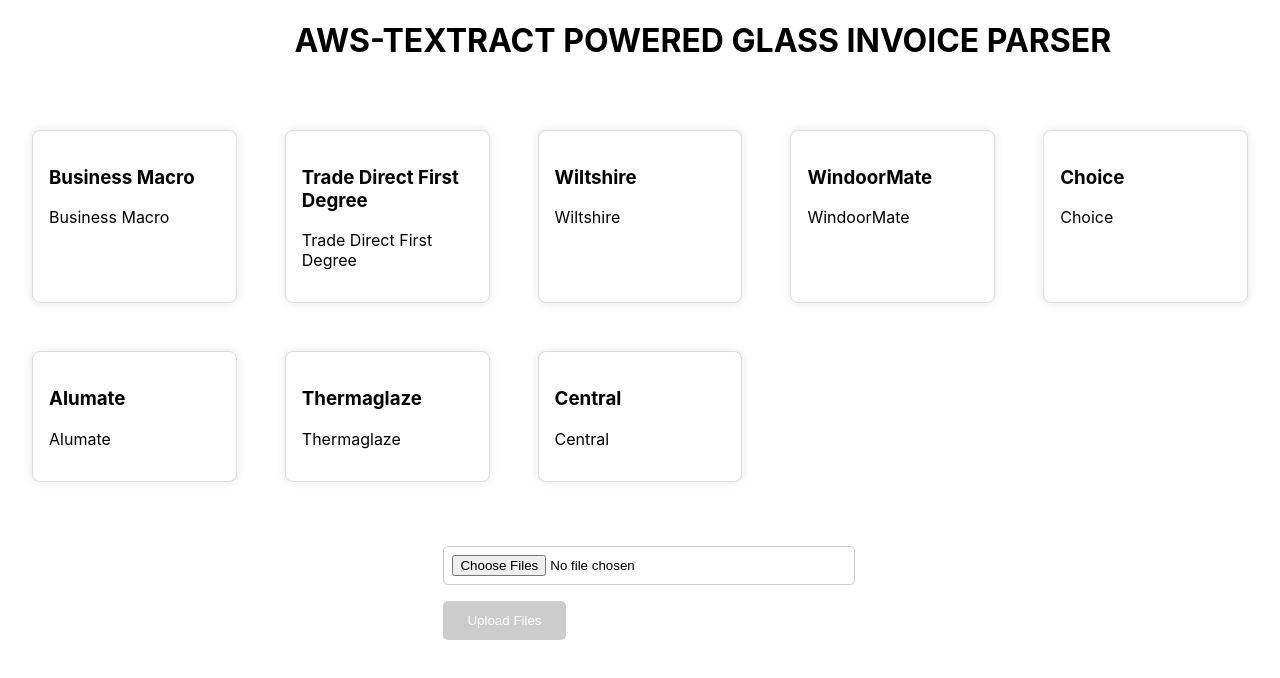
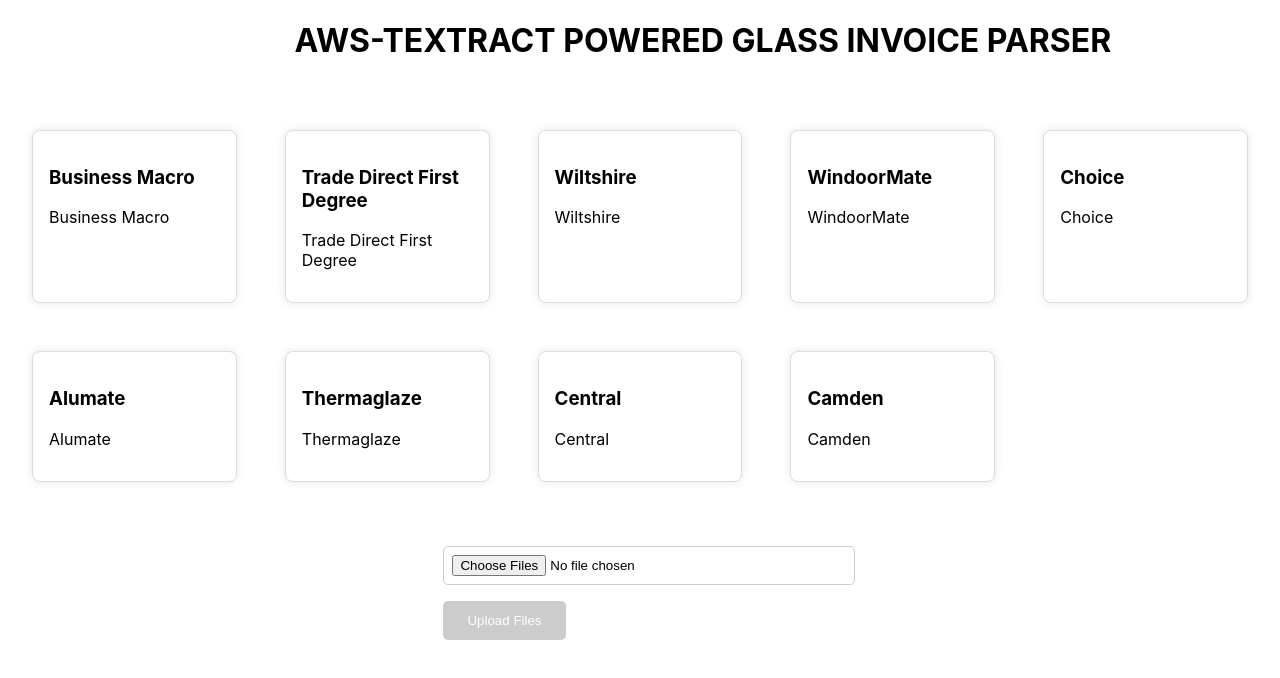
Before and after one commit to musaibahmedrazzaqui/paul-frontend-webapp, a React (Create React App) app: page / in a window 1280 px wide. Shown: the top 678 px of the page. Built offline with nearby package versions, Linux system fonts and the light colour scheme.

Commit message:
Update UpoadPage.js

```diff
--- a/src/Pages/UpoadPage.js
+++ b/src/Pages/UpoadPage.js
@@ -44,6 +44,10 @@
         url ="http://13.40.49.127:5000/process-pdf/central"
         //url ="http://localhost:5000/process-pdf/central"
     }
+    else if(selectedCard =="camden"){
+      url ="http://13.40.49.127:5000/process-pdf/camden"
+      //url ="http://localhost:5000/process-pdf/camden"
+  }
       else{
         url ="http://13.40.49.127:5000/process-pdf/trade-first"
         //url ="http://localhost:5000/process-pdf/trade-first"
@@ -109,6 +113,7 @@
           { title: 'Alumate', shortcode: 'alumate' },
           { title: 'Thermaglaze', shortcode: 'thermaglaze' },
           { title: 'Central', shortcode: 'central' },
+          { title: 'Camden', shortcode: 'camden' },
         ].map((card) => (
           <Card
 
```
